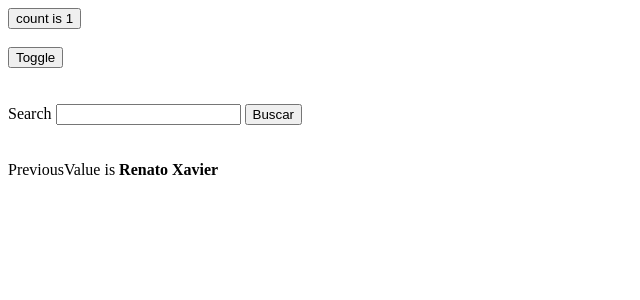
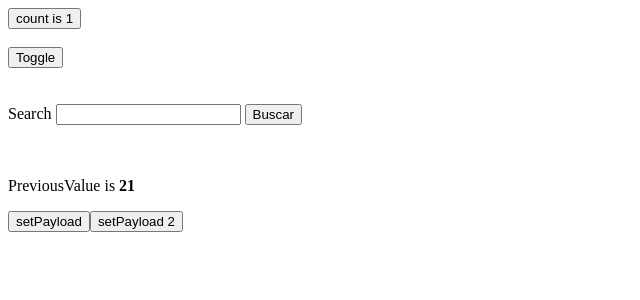
Before and after one commit to rnatu/react-studies, a React (Create React App) app in the folder custom-hooks-with-typescript/: page / in a window 1280 px wide. Shown: the top 300 px of the page, without its empty margins (0-640 px from the left). Built offline with nearby package versions, Linux system fonts and the light colour scheme.

Commit message:
feat: add useRecordState hook

```diff
--- a/custom-hooks-with-typescript/src/App.tsx
+++ b/custom-hooks-with-typescript/src/App.tsx
@@ -5,6 +5,13 @@ import { useIsMounted } from "./hooks/02-useIsMounted";
 import { useToggle } from "./hooks/03-useToggle";
 import { useDebouncedValue } from "./hooks/04-useDebouncedValue";
 import { usePreviousValue } from "./hooks/05-usePreviousValue";
+import { useRecordState } from "./hooks/06-useRecordState";
+
+type Payload = {
+  name: string;
+  age?: number;
+  state: string;
+};
 
 function App() {
   const [count, setCount] = useNumber(1);
@@ -13,7 +20,13 @@ function App() {
   console.log("toggle isActive " + isActive);
   const [search, setSearch] = useState("");
   const debouncedValue = useDebouncedValue(search, 600);
-  const previousValue = usePreviousValue("Renato Xavier");
+  const previousValue = usePreviousValue(21);
+  const [payload, setPayload] = useRecordState<Payload>({
+    name: "",
+    age: undefined,
+    state: "",
+  });
+  console.log(payload);
 
   useEffect(() => {
     if (isMounted) {
@@ -51,9 +64,29 @@ function App() {
       <br />
       <br />
       {/* usePreviousValue */}
-      <span>
+      <p>
         PreviousValue is <strong>{previousValue}</strong>
-      </span>
+      </p>
+      {/* useRecordState */}
+      <button
+        type="button"
+        onClick={() => setPayload({ name: "levir", age: 22 })}
+      >
+        setPayload
+      </button>
+      <button
+        type="button"
+        onClick={() =>
+          setPayload((prevState) => ({
+            ...prevState,
+            name: "Renato",
+            age: 30,
+            state: prevState.name === "Levir" ? "Manaus" : "São Paulo",
+          }))
+        }
+      >
+        setPayload 2
+      </button>
     </div>
   );
 }
--- /dev/null
+++ b/custom-hooks-with-typescript/src/hooks/06-useRecordState.ts
@@ -0,0 +1,41 @@
+import { useReducer } from "react";
+
+type AnyObject = Record<string, unknown>;
+
+type StateAction<S> =
+  | Partial<Record<keyof S, S[keyof S]>>
+  | import("react").ReducerWithoutAction<S>;
+
+export const useRecordState = <T extends AnyObject>(initialState: T) => {
+  return useReducer((prevState: T, action: StateAction<T>) => {
+    if (typeof action === "function") {
+      console.log('oi')
+      return {
+        ...prevState,
+        ...action(prevState),
+      };
+    }
+
+    const hasUpdate = Object.entries(action).some(
+      ([key, value]) => prevState[key] !== value
+    );
+
+    return hasUpdate ? { ...prevState, ...action } : prevState;
+  }, initialState);
+};
+
+// setState nas Classes é feito para objetos
+// setState nos hooks é otimizado para primitivos
+
+//* hooks -> Retorna um estado novo
+// state -> { name: 'Luke', age: 27 }
+// setState ({ name: 'Levir' })
+//% state -> { name: 'Levir' }
+// Solução...
+// setState(prevState => (...prevState, { name: 'Levir'}))
+//% state -> { name: 'Levir', age: 27 }
+
+//* classes -> Faz um merge com a informação
+// state -> { name: 'Luke', age: 27 }
+// setState ({ name: 'Levir' })
+//% state -> { name: 'Levir', age: 27 }
```
